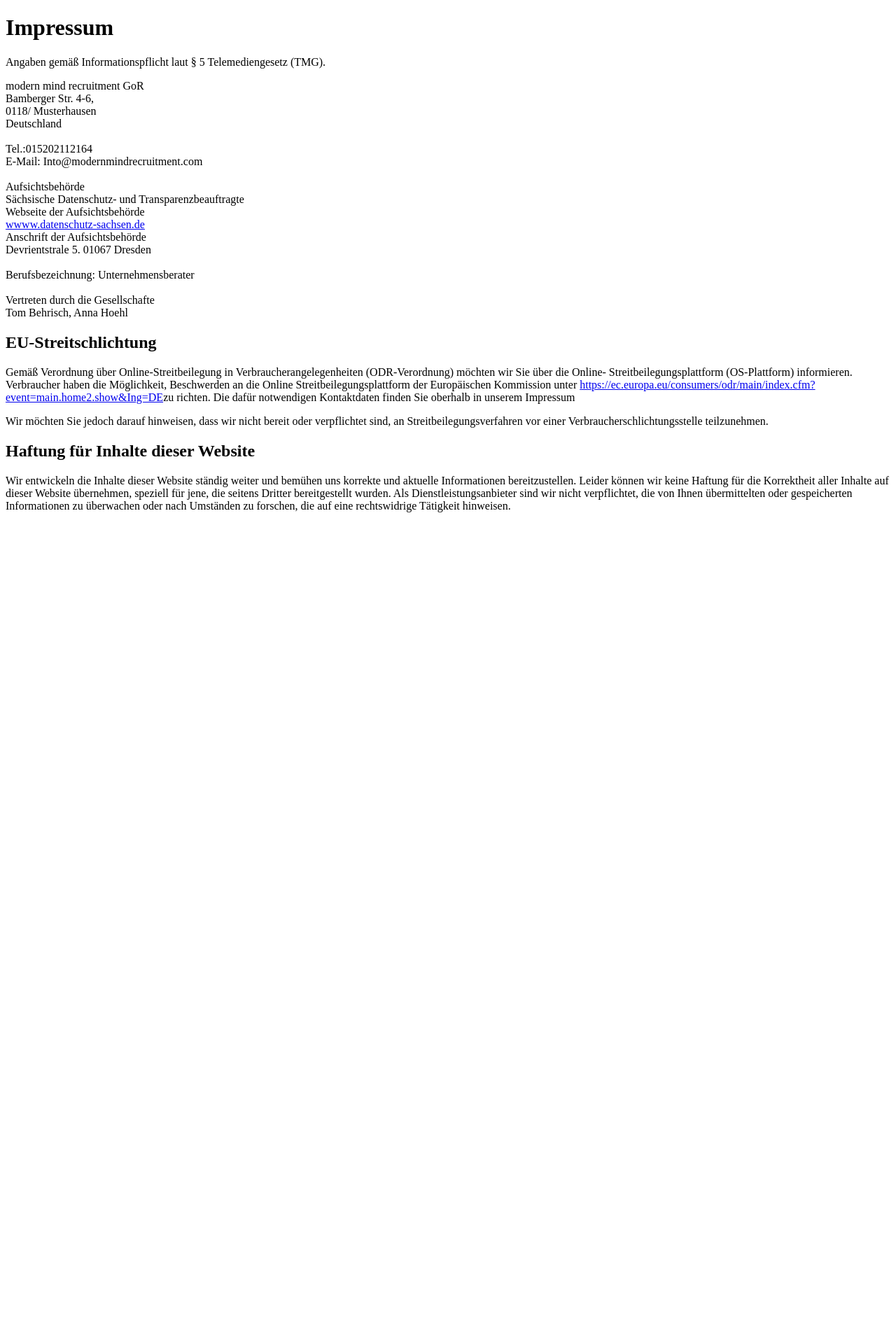
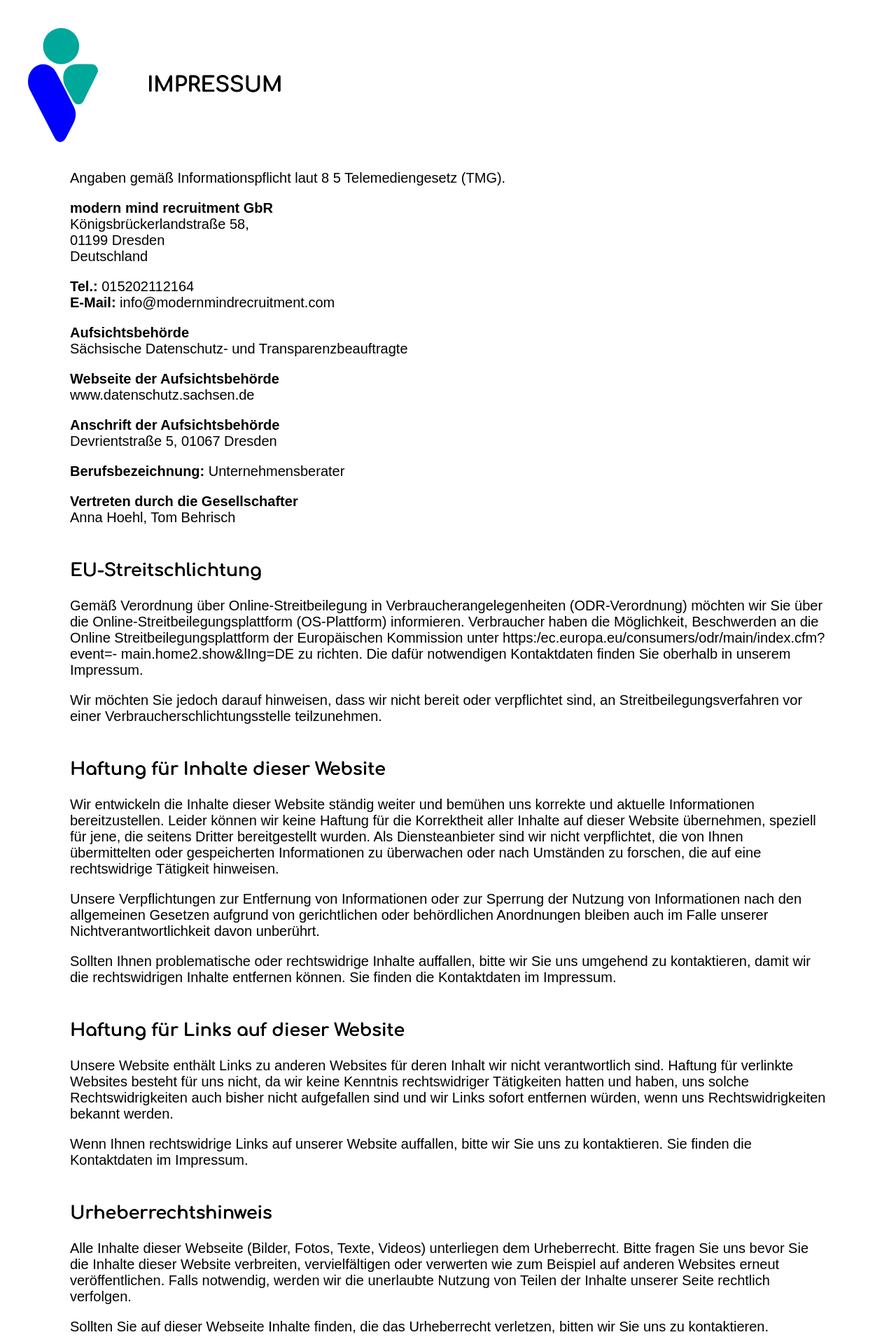
Before and after one commit to tommyb96/modern-mind-recruitment, a React (Create React App) app: page /Impressum in a window 1280 px wide. Shown: the top 1920 px of the page at 70% size. Before the commit the page ends 800 px from the top, so only its background shows below. Built offline with nearby package versions, Linux system fonts and the light colour scheme.

Commit message:
finish impressum page

```diff
--- a/src/components/Kontakt.js
+++ b/src/components/Kontakt.js
@@ -67,8 +67,8 @@ const Kontakt = () => {
 
   return (
     <>
-      <Waves src={waves} alt="waves"></Waves>
-      <StyledContainer id="kontakt">
+      <Waves src={waves} alt="waves" id="kontakt"></Waves>
+      <StyledContainer>
         <Cubes src={cubes} alt="cubes" />
         <Wrapper>
           <Heading>KONTAKT </Heading>
--- a/src/components/Leistungen.js
+++ b/src/components/Leistungen.js
@@ -441,7 +441,6 @@ const InfoText = styled.div`
 
 const Heading = styled.div`
   font-family: Comfortaa;
-  text-shadow: 1px 0 rgb(0, 0, 0);
   font-size: 55px;
   align-self: flex-end;
   padding: 20px;
--- a/src/pages/Impressum.js
+++ b/src/pages/Impressum.js
@@ -1,57 +1,261 @@
-const Impressum = () => {
+import styled from "styled-components";
+import logo from "../assets/svg/Home/logo.svg";
+import wave from "../assets/svg/Kontakt/kontakt_waves.png";
+import GlobalStyle from "../Styles";
+
+export default function Impressum() {
   return (
     <>
-      <h1>Impressum</h1>
-      <p>Angaben gemäß Informationspflicht laut § 5 Telemediengesetz (TMG).</p>
-      <div>modern mind recruitment GoR</div>
-      <div>Bamberger Str. 4-6,</div>
-      <div>0118/ Musterhausen</div>
-      <div>Deutschland</div>
-      <br />
-      <div>Tel.:015202112164</div>
-      <div>E-Mail: Into@modernmindrecruitment.com</div>
-      <br />
-      <div>Aufsichtsbehörde</div>
-      <div>Sächsische Datenschutz- und Transparenzbeauftragte</div>
-      <div>Webseite der Aufsichtsbehörde</div>
-      <a href="https://www.saechsdsb.de/">wwww.datenschutz-sachsen.de</a>
-      <div>Anschrift der Aufsichtsbehörde</div>
-      <div>Devrientstrale 5. 01067 Dresden</div>
-      <br />
-      <div>Berufsbezeichnung: Unternehmensberater</div>
-      <br />
-      <div>Vertreten durch die Gesellschafte</div>
-      <div>Tom Behrisch, Anna Hoehl</div>
-      <h2>EU-Streitschlichtung</h2>
+      <div>
+        <GlobalStyle />
+        <Wrapper>
+          <Heading>
+            <Logo src={logo} alt="logo"></Logo>
+            <h1>impressum</h1>
+          </Heading>{" "}
+          <TextWrapper>
+            <TextContainer>
               <p>
-        Gemäß Verordnung über Online-Streitbeilegung in
-        Verbraucherangelegenheiten (ODR-Verordnung) möchten wir Sie über die
-        Online- Streitbeilegungsplattform (OS-Plattform) informieren.
-        Verbraucher haben die Möglichkeit, Beschwerden an die Online
-        Streitbeilegungsplattform der Europäischen Kommission unter{" "}
-        <a href="https://ec.europa.eu/consumers/odr/main/index.cfm?event=main.home2.show&Ing=DE">
-          https://ec.europa.eu/consumers/odr/main/index.cfm?event=main.home2.show&Ing=DE
-        </a>
-        zu richten. Die dafür notwendigen Kontaktdaten finden Sie oberhalb in
-        unserem Impressum
+                Angaben gemäß Informationspflicht laut 8 5 Telemediengesetz
+                (TMG).
               </p>
               <p>
-        Wir möchten Sie jedoch darauf hinweisen, dass wir nicht bereit oder
-        verpflichtet sind, an Streitbeilegungsverfahren vor einer
+                <span>modern mind recruitment GbR</span> <br />
+                Königsbrückerlandstraße 58,
+                <br />
+                01199 Dresden
+                <br />
+                Deutschland
+              </p>
+              <p>
+                <span>Tel.:</span> 015202112164
+                <br />
+                <span>E-Mail:</span> info@modernmindrecruitment.com
+              </p>
+              <p>
+                <span>Aufsichtsbehörde</span>
+                <br />
+                Sächsische Datenschutz- und Transparenzbeauftragte
+              </p>
+              <p>
+                <span>Webseite der Aufsichtsbehörde</span>
+                <br /> www.datenschutz.sachsen.de
+              </p>
+              <p>
+                <span>Anschrift der Aufsichtsbehörde</span>
+                <br />
+                Devrientstraße 5, 01067 Dresden
+              </p>
+              <p>
+                <span>Berufsbezeichnung:</span> Unternehmensberater
+              </p>
+              <p>
+                <span>Vertreten durch die Gesellschafter</span>
+                <br />
+                Anna Hoehl, Tom Behrisch
+              </p>
+            </TextContainer>
+            <TextContainer>
+              <h1>EU-Streitschlichtung</h1>
+              <p>
+                Gemäß Verordnung über Online-Streitbeilegung in
+                Verbraucherangelegenheiten (ODR-Verordnung) möchten wir Sie über
+                die Online-Streitbeilegungsplattform (OS-Plattform) informieren.
+                Verbraucher haben die Möglichkeit, Beschwerden an die Online
+                Streitbeilegungsplattform der Europäischen Kommission unter
+                https:/ec.europa.eu/consumers/odr/main/index.cfm?event=-
+                main.home2.show&lIng=DE zu richten. Die dafür notwendigen
+                Kontaktdaten finden Sie oberhalb in unserem Impressum.
+              </p>
+              <p>
+                Wir möchten Sie jedoch darauf hinweisen, dass wir nicht bereit
+                oder verpflichtet sind, an Streitbeilegungsverfahren vor einer
                 Verbraucherschlichtungsstelle teilzunehmen.
               </p>
-      <h2>Haftung für Inhalte dieser Website</h2>
+            </TextContainer>
+            <TextContainer>
+              <h1>Haftung für Inhalte dieser Website</h1>
               <p>
-        Wir entwickeln die Inhalte dieser Website ständig weiter und bemühen uns
-        korrekte und aktuelle Informationen bereitzustellen. Leider können wir
-        keine Haftung für die Korrektheit aller Inhalte auf dieser Website
-        übernehmen, speziell für jene, die seitens Dritter bereitgestellt
-        wurden. Als Dienstleistungsanbieter sind wir nicht verpflichtet, die von
-        Ihnen übermittelten oder gespeicherten Informationen zu überwachen oder
-        nach Umständen zu forschen, die auf eine rechtswidrige Tätigkeit
-        hinweisen.
+                Wir entwickeln die Inhalte dieser Website ständig weiter und
+                bemühen uns korrekte und aktuelle Informationen bereitzustellen.
+                Leider können wir keine Haftung für die Korrektheit aller
+                Inhalte auf dieser Website übernehmen, speziell für jene, die
+                seitens Dritter bereitgestellt wurden. Als Diensteanbieter sind
+                wir nicht verpflichtet, die von Ihnen übermittelten oder
+                gespeicherten Informationen zu überwachen oder nach Umständen zu
+                forschen, die auf eine rechtswidrige Tätigkeit hinweisen.
               </p>
+              <p>
+                Unsere Verpflichtungen zur Entfernung von Informationen oder zur
+                Sperrung der Nutzung von Informationen nach den allgemeinen
+                Gesetzen aufgrund von gerichtlichen oder behördlichen
+                Anordnungen bleiben auch im Falle unserer
+                Nichtverantwortlichkeit davon unberührt.
+              </p>
+              <p>
+                Sollten Ihnen problematische oder rechtswidrige Inhalte
+                auffallen, bitte wir Sie uns umgehend zu kontaktieren, damit wir
+                die rechtswidrigen Inhalte entfernen können. Sie finden die
+                Kontaktdaten im Impressum.
+              </p>
+            </TextContainer>
+            <TextContainer>
+              <h1>Haftung für Links auf dieser Website</h1>
+              <p>
+                Unsere Website enthält Links zu anderen Websites für deren
+                Inhalt wir nicht verantwortlich sind. Haftung für verlinkte
+                Websites besteht für uns nicht, da wir keine Kenntnis
+                rechtswidriger Tätigkeiten hatten und haben, uns solche
+                Rechtswidrigkeiten auch bisher nicht aufgefallen sind und wir
+                Links sofort entfernen würden, wenn uns Rechtswidrigkeiten
+                bekannt werden.
+              </p>
+              <p>
+                Wenn Ihnen rechtswidrige Links auf unserer Website auffallen,
+                bitte wir Sie uns zu kontaktieren. Sie finden die Kontaktdaten
+                im Impressum.
+              </p>
+            </TextContainer>
+            <TextContainer>
+              <h1>Urheberrechtshinweis</h1>
+              <p>
+                Alle Inhalte dieser Webseite (Bilder, Fotos, Texte, Videos)
+                unterliegen dem Urheberrecht. Bitte fragen Sie uns bevor Sie die
+                Inhalte dieser Website verbreiten, vervielfältigen oder
+                verwerten wie zum Beispiel auf anderen Websites erneut
+                veröffentlichen. Falls notwendig, werden wir die unerlaubte
+                Nutzung von Teilen der Inhalte unserer Seite rechtlich
+                verfolgen.
+              </p>
+              <p>
+                Sollten Sie auf dieser Webseite Inhalte finden, die das
+                Urheberrecht verletzen, bitten wir Sie uns zu kontaktieren.
+              </p>
+              <TextContainer>
+                <h1>Bildernachweis</h1>
+                <p>
+                  Die Bilder, Fotos und Grafiken auf dieser Webseite sind
+                  urheberrechtlich geschützt. Die Bilderrechte liegen bei:
+                </p>
+                <p>stock.adobe.com</p>
+                <p>Alle Texte sind urheberrechtlich geschützt.</p>
+                <p>Quelle: Erstellt mit dem Impressum Generator von AdSimple</p>
+              </TextContainer>
+            </TextContainer>
+          </TextWrapper>
+          <Wave src={wave} alt="wave"></Wave>
+        </Wrapper>
+      </div>
     </>
   );
-};
-export default Impressum;
+}
+
+const Wrapper = styled.div`
+  display: flex;
+  flex-direction: column;
+`;
+
+const Heading = styled.div`
+  display: flex;
+  flex-direction: row;
+
+  h1 {
+    text-transform: uppercase;
+    font-size: 30px;
+    align-self: center;
+    padding: 30px;
+    font-family: Comfortaa;
+    text-shadow: 0.5px 0 rgb(0, 0, 0);
+  }
+
+  @media (max-width: 900px) {
+    h1 {
+      font-size: 28px;
+      padding: 0;
+    }
+  }
+
+  @media (max-width: 700px) {
+    h1 {
+      font-size: 23px;
+      padding: 0;
+    }
+  }
+
+  @media (max-width: 480px) {
+    h1 {
+      font-size: 19px;
+    }
+  }
+`;
+
+const Logo = styled.img`
+  width: 100px;
+  margin: 40px;
+
+  @media (max-width: 700px) {
+    width: 50px;
+  }
+
+  @media (max-width: 480px) {
+    width: 40px;
+    margin: 20px 20px 40px 20px;
+  }
+`;
+
+const TextWrapper = styled.div`
+  max-width: 1500px;
+  margin: auto;
+  padding: 0 100px 100px 100px;
+  font-family: Arial, Helvetica, sans-serif;
+  font-size: 20px;
+
+  h1 {
+    font-size: 25px;
+    margin: 0 0 25px 0;
+    font-family: Comfortaa;
+    text-shadow: 0.5px 0 rgb(0, 0, 0);
+  }
+
+  p {
+    margin: 0 0 20px 0;
+  }
+
+  span {
+    font-weight: bold;
+  }
+  @media (max-width: 900px) {
+    padding: 0 80px 70px 80px;
+    h1 {
+      font-size: 23px;
+    }
+  }
+
+  @media (max-width: 700px) {
+    padding: 0 40px 70px 40px;
+
+    h1 {
+      font-size: 21px;
+    }
+  }
+
+  @media (max-width: 480px) {
+    padding: 0 30px 30px 30px;
+    font-size: 16px;
+
+    h1 {
+      font-size: 18px;
+    }
+  }
+`;
+
+const TextContainer = styled.div`
+  margin: 0 0 50px 0;
+`;
+
+const Wave = styled.img`
+  width: 100%;
+  height: 100%;
+  margin: 0;
+  padding: 0;
+`;
```
Also changed, not shown: src/assets/svg/Kontakt/kontakt_waves.png. Lines whose indentation alone changed are shown as unchanged.
